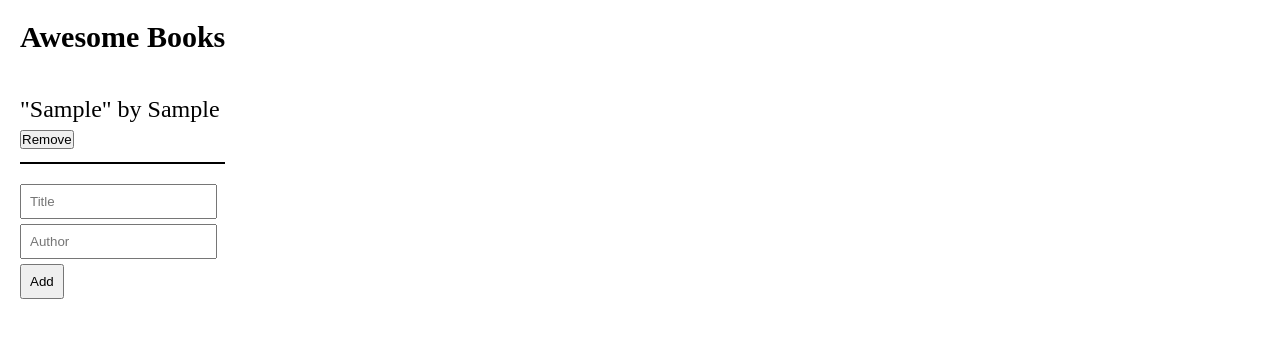
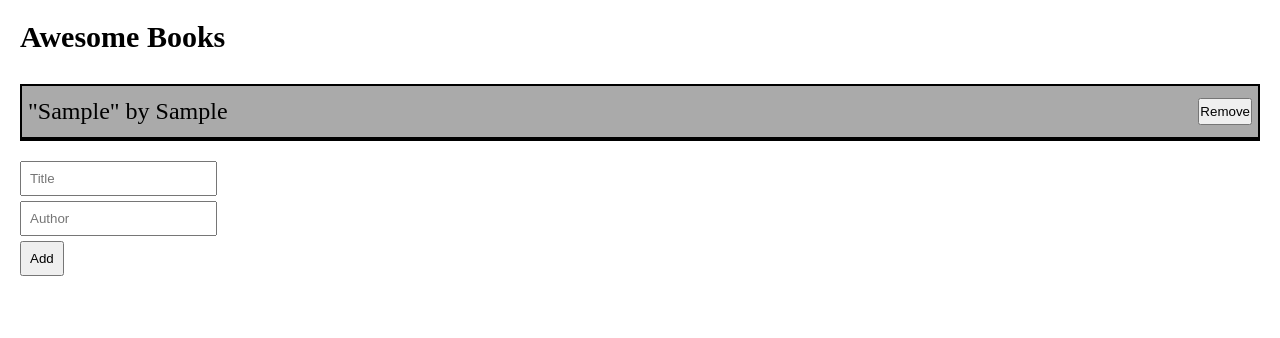
Before and after one commit to itsmraga-hub/Awesome-Books, a website: page index.html in a window 1280 px wide. Both pictures are taken after typing "Sample", "Sample" into the empty fields and a click on the input "Add". Drawn offline with Linux system fonts and the light colour scheme.

Commit message:
Added some styling according to project specification

```diff
--- a/style.css
+++ b/style.css
@@ -18,7 +18,7 @@ body {
 }
 
 .container {
-  width: max-content;
+  width: 100%;
   display: flex;
   flex-direction: column;
 }
@@ -33,13 +33,22 @@ body {
   display: block;
   width: 100%;
   height: auto;
+  /* padding: 0.5em; */
   margin-bottom: 1em;
+  border: 2px solid black;
 }
 
 .book {
+  width: 100%;
   border-bottom: 2px solid black;
-  padding: 0.5em 0;
+  padding: 0.5em 0.25em;
   font-size: 1.2em;
+  display: flex;
+  justify-content: space-between;
+}
+
+.book:nth-of-type(odd) {
+  background-color: #aaa;
 }
 
 .btn {
```
